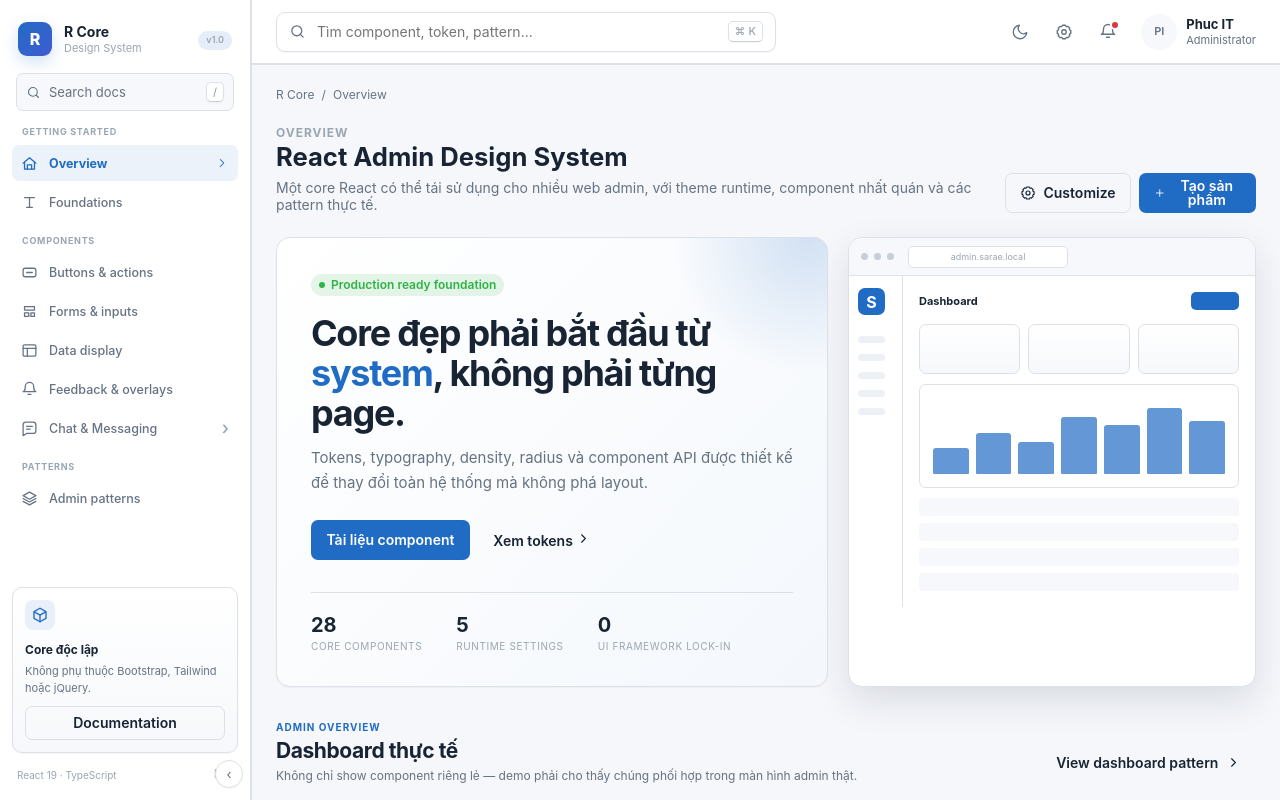
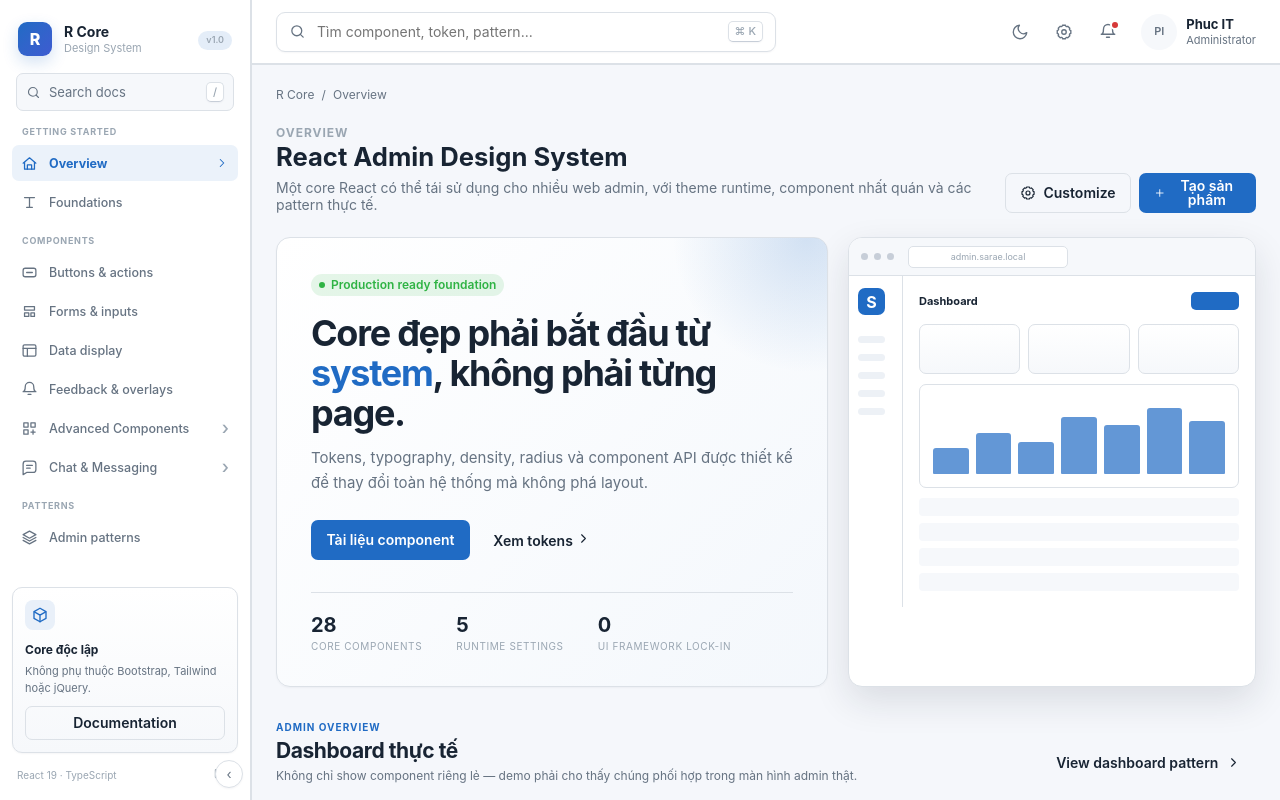
Before and after one commit to PhucDev-IT/react-ui-core, a React (Vite) app in the folder apps/demo/: page / in a window 1280 px wide. Shown: the top 800 px of the page. Built offline with nearby package versions, Linux system fonts and the light colour scheme.

Commit message:
feat(demo): add advanced kit to component menu

```diff
--- a/apps/demo/src/ChatMenuPortal.tsx
+++ b/apps/demo/src/ChatMenuPortal.tsx
@@ -23,6 +23,14 @@ export default function ChatMenuPortal(){
   if(!target)return null;
 
   return createPortal(
+    <>
+      <a className="demo-chat-menu-link" href="/advanced.html" title="Advanced Components">
+        <svg width="17" height="17" viewBox="0 0 24 24" fill="none" stroke="currentColor" strokeWidth="1.8" strokeLinecap="round" strokeLinejoin="round" aria-hidden>
+          <path d="M4 4h6v6H4zM14 4h6v6h-6zM4 14h6v6H4z"/><path d="M17 14v6M14 17h6"/>
+        </svg>
+        <span>Advanced Components</span>
+        <span className="demo-chat-menu-link__arrow">›</span>
+      </a>
       <a className="demo-chat-menu-link" href="/chat.html" title="Chat & Messaging">
         <svg width="17" height="17" viewBox="0 0 24 24" fill="none" stroke="currentColor" strokeWidth="1.8" strokeLinecap="round" strokeLinejoin="round" aria-hidden>
           <path d="M21 15a4 4 0 0 1-4 4H8l-5 3V7a4 4 0 0 1 4-4h10a4 4 0 0 1 4 4Z"/>
@@ -30,7 +38,8 @@ export default function ChatMenuPortal(){
         </svg>
         <span>Chat & Messaging</span>
         <span className="demo-chat-menu-link__arrow">›</span>
-    </a>,
+      </a>
+    </>,
     target,
   );
 }
```
Lines whose indentation alone changed are shown as unchanged.
